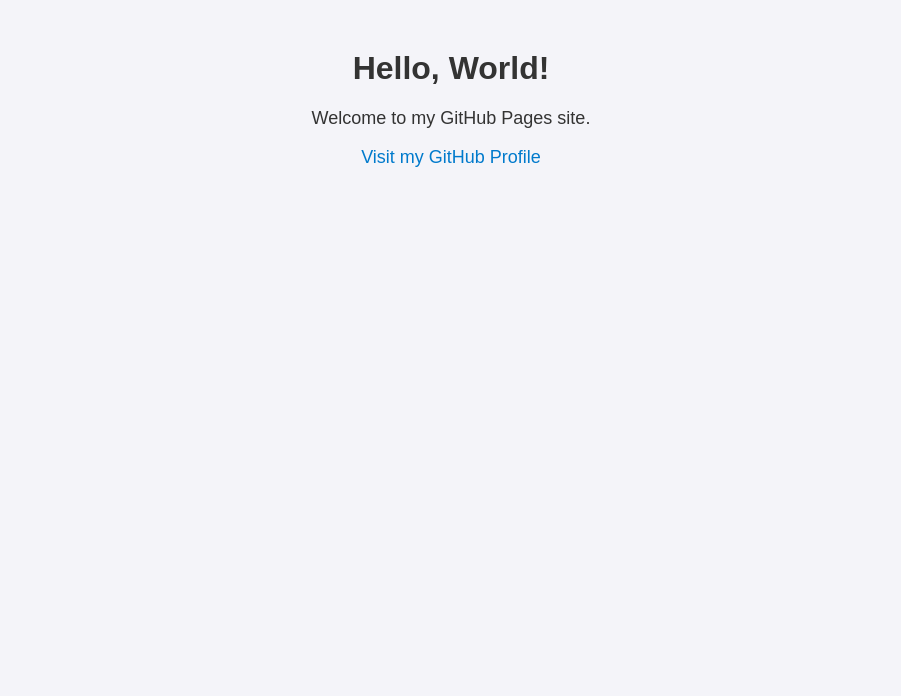
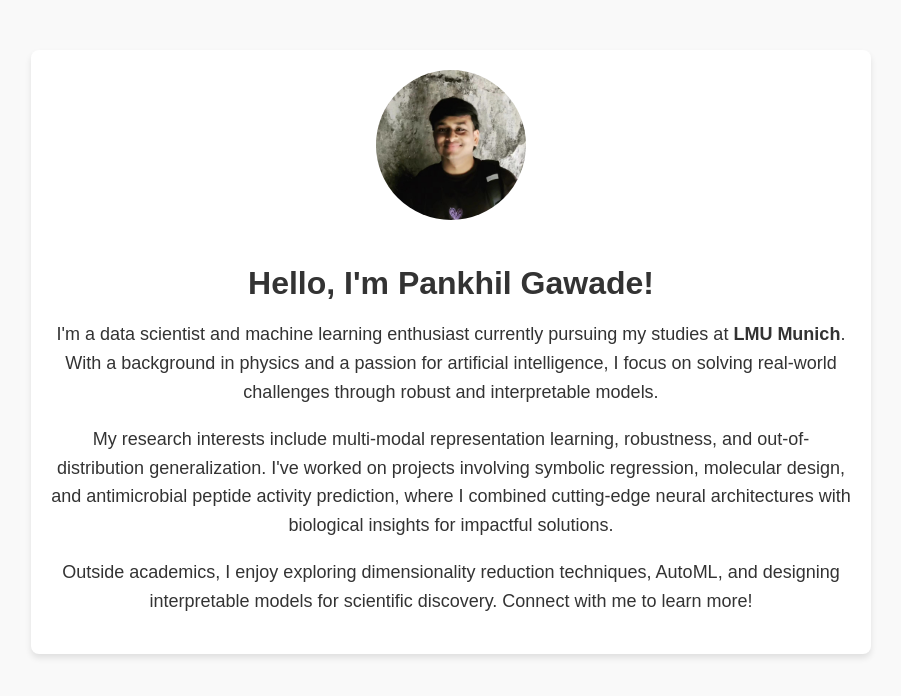
Before and after one commit to Pankhil07/Pankhil07.github.io, a plain HTML site: page index.html in a window 1280 px wide. Shown: the whole page, without its empty margins (189-1090 px from the left). Drawn offline with Linux system fonts and the light colour scheme.

Commit message:
Added about me description

```diff
--- a/index.html
+++ b/index.html
@@ -1,34 +1,58 @@
 <!DOCTYPE html>
 <html>
 <head>
-    <title>Welcome to My GitHub Page</title>
+    <title>Pankhil Gawade - About Me</title>
     <style>
         body {
             font-family: Arial, sans-serif;
             margin: 0;
             padding: 0;
+            background-color: #f9f9f9;
+            color: #333;
             text-align: center;
-            background-color: #f4f4f9;
-            color: #333;
+        }
+        .container {
+            max-width: 800px;
+            margin: 50px auto;
+            padding: 20px;
+            background: white;
+            border-radius: 8px;
+            box-shadow: 0 4px 6px rgba(0, 0, 0, 0.1);
+        }
+        img {
+            border-radius: 50%;
+            width: 150px;
+            height: 150px;
+            object-fit: cover;
+            margin-bottom: 20px;
         }
         h1 {
-            margin-top: 50px;
+            margin-bottom: 10px;
         }
         p {
             font-size: 18px;
-        }
-        a {
-            color: #007acc;
-            text-decoration: none;
-        }
-        a:hover {
-            text-decoration: underline;
+            line-height: 1.6;
         }
     </style>
 </head>
 <body>
-    <h1>Hello, World!</h1>
-    <p>Welcome to my GitHub Pages site.</p>
-    <p><a href="https://github.com/Pankhil07" target="_blank">Visit my GitHub Profile</a></p>
+    <div class="container">
+        <img src="assets/image.png" alt="Pankhil Gawade">
+        <h1>Hello, I'm Pankhil Gawade!</h1>
+        <p>
+            I'm a data scientist and machine learning enthusiast currently pursuing my studies at <strong>LMU Munich</strong>.
+            With a background in physics and a passion for artificial intelligence, I focus on solving real-world challenges
+            through robust and interpretable models.
+        </p>
+        <p>
+            My research interests include multi-modal representation learning, robustness, and out-of-distribution generalization.
+            I've worked on projects involving symbolic regression, molecular design, and antimicrobial peptide activity prediction,
+            where I combined cutting-edge neural architectures with biological insights for impactful solutions.
+        </p>
+        <p>
+            Outside academics, I enjoy exploring dimensionality reduction techniques, AutoML, and designing interpretable models for
+            scientific discovery. Connect with me to learn more!
+        </p>
+    </div>
 </body>
 </html>
```
Also changed, not shown: 1 other file.
